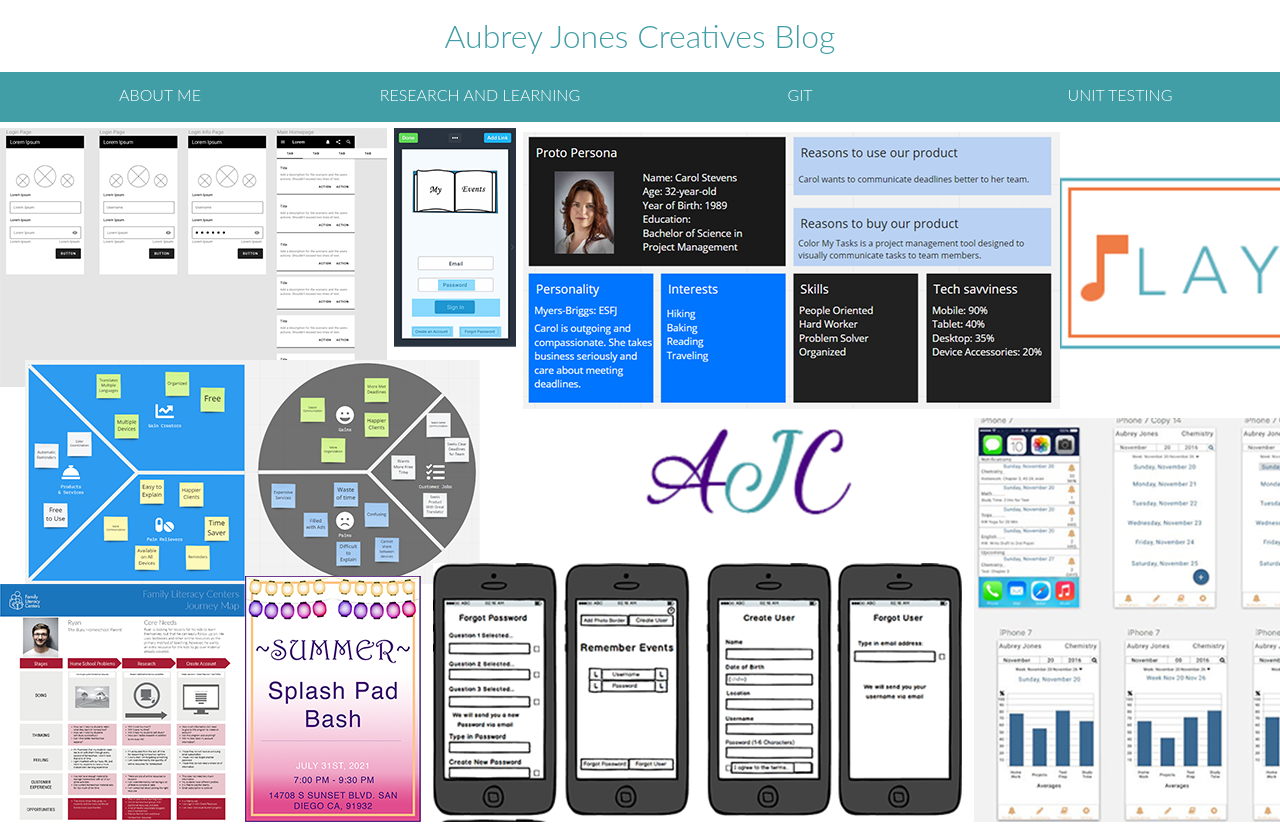
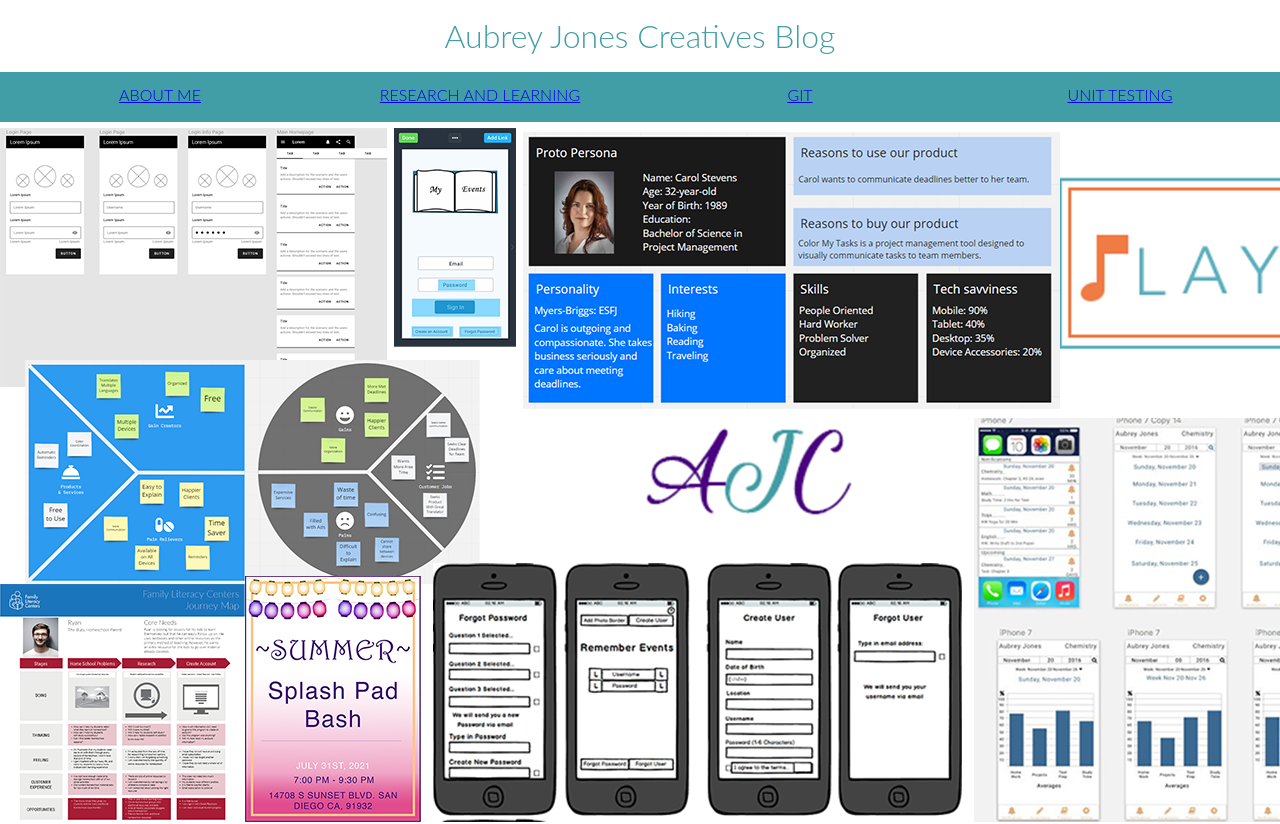
Before and after one commit to aubreyjonescreatives/react-blog, a React (Create React App) app: page / in a window 1280 px wide. Shown: the top 824 px of the page. Built offline with nearby package versions, Linux system fonts and the light colour scheme.

Commit message:
add href to <a>

```diff
--- a/src/TopNavigation.js
+++ b/src/TopNavigation.js
@@ -8,10 +8,10 @@ function TopNavigation() {
     return (
 
       <nav className="Nav">
-      <li><a>ABOUT ME</a></li>
-      <li><a>RESEARCH AND LEARNING</a></li>
-      <li><a>GIT</a></li>
-      <li><a>UNIT TESTING</a></li>
+      <li><a href="#">ABOUT ME</a></li>
+      <li><a href="#">RESEARCH AND LEARNING</a></li>
+      <li><a href="#">GIT</a></li>
+      <li><a href="#">UNIT TESTING</a></li>
       </nav>
 
 
```
Also changed, not shown: 1 other file (tests, documents, lock files or other folders).
